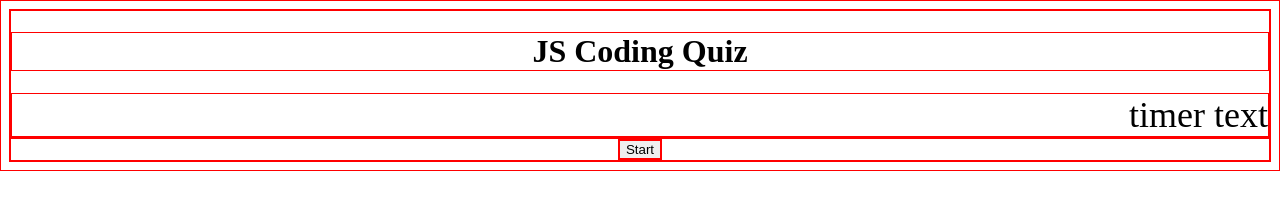
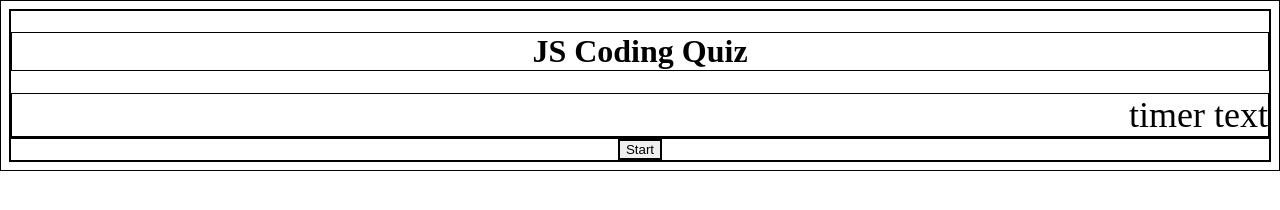
Before and after one commit to paolacaceresoma/-timed-coding-quiz, a plain HTML site: page index.html in a window 1280 px wide. Drawn offline with Linux system fonts and the light colour scheme.

Commit message:
Update style.css

```diff
--- a/style.css
+++ b/style.css
@@ -1,5 +1,5 @@
 * {
-    border: 1px red solid;
+    border: 1px black solid;
 }
 
 h1 {
```
